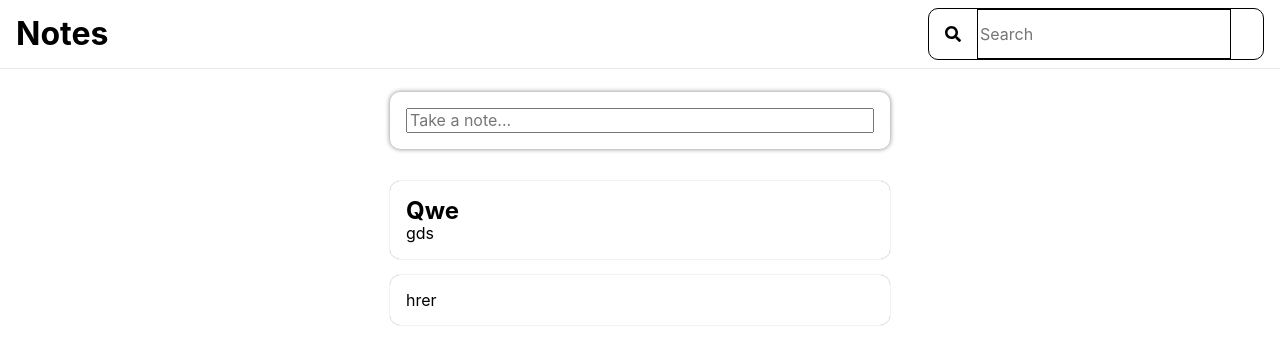
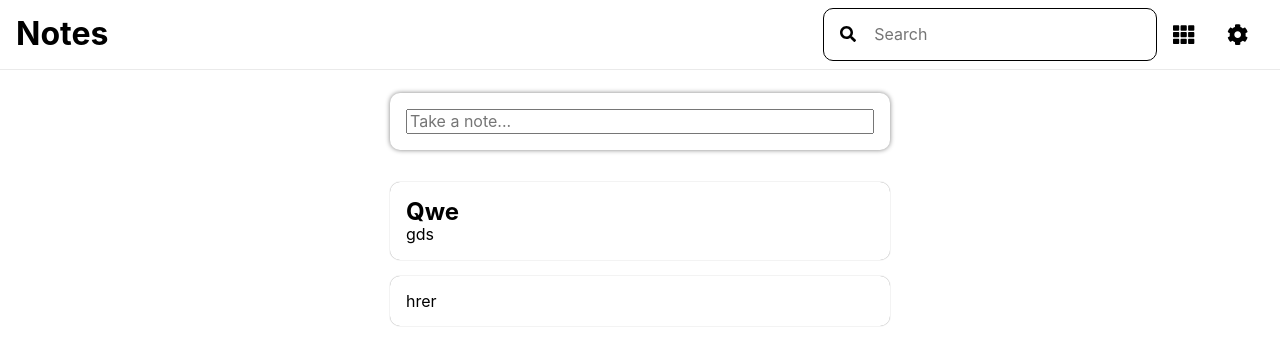
Before and after one commit to Awfj/notes, a React (Create React App) app: page / in a window 1280 px wide. Shown: the top 364 px of the page. Built offline with nearby package versions, Linux system fonts and the light colour scheme.

Commit message:
add changeView

```diff
--- a/src/App.js
+++ b/src/App.js
@@ -11,6 +11,7 @@ class App extends React.Component {
     color: "white",
     expanded: false,
     selected: false,
+    view: "list",
     notes: [
       {
         id: 0,
@@ -73,17 +74,26 @@ class App extends React.Component {
     this.setState({ color });
   };
 
+  changeView = () => {
+    if (this.state.view === "list") {
+      this.setState({ view: "grid" });
+    } else {
+      this.setState({ view: "list" });
+    }
+  };
+
   render() {
     // console.log(this.state.expanded);
 
     return (
       <div className="App" onClick={this.handleClick}>
-        <Header />
+        <Header view={this.state.view} changeView={this.changeView} />
 
         <main>
           <Keep
             value={this.state.value}
             notes={this.state.notes}
+            view={this.state.view}
             expanded={this.state.expanded}
             handleChange={this.handleChange}
             handleSubmit={this.handleSubmit}
--- a/src/App.scss
+++ b/src/App.scss
@@ -27,13 +27,3 @@
     transform: rotate(360deg);
   }
 }
-
-header {
-  padding: 0.5em 1em;
-  margin-bottom: 1.5em;
-}
-
-main {
-  margin: 0 auto;
-  max-width: 500px;
-}
--- a/src/components/Header/Header.js
+++ b/src/components/Header/Header.js
@@ -1,9 +1,22 @@
 import React from "react";
 import styles from "./Header.module.scss";
 import { FontAwesomeIcon } from "@fortawesome/react-fontawesome";
-import { faSearch } from "@fortawesome/free-solid-svg-icons";
+import {
+  faSearch,
+  faCog,
+  faTh,
+  faThList
+} from "@fortawesome/free-solid-svg-icons";
 
-const Header = () => {
+const Header = props => {
+  let iconView = "";
+  switch (props.view) {
+    case "grid":
+      iconView = faThList;
+      break;
+    default:
+      iconView = faTh;
+  }
   return (
     <header className={styles.Header}>
       <h1>Notes</h1>
@@ -14,6 +27,12 @@ const Header = () => {
           </button>
           <input type="search" placeholder="Search" />
         </form>
+        <button type="button" id="grid" onClick={props.changeView}>
+          <FontAwesomeIcon icon={iconView} size="lg" />
+        </button>
+        <button type="button">
+          <FontAwesomeIcon icon={faCog} size="lg" />
+        </button>
         {/* <button type='button'>Enable Dark Theme</button> */}
       </div>
     </header>
--- a/src/components/Header/Header.module.scss
+++ b/src/components/Header/Header.module.scss
@@ -4,6 +4,11 @@
   justify-content: space-between;
   align-items: center;
   box-shadow: 0 0 1px gray;
+  margin-bottom: 1.5em;
+  padding: 0.5em 1em;
+  div {
+    display: flex;
+  }
   form {
     border-radius: 10px;
     padding-right: 2em;
@@ -14,7 +19,6 @@
     padding: 1em;
   }
   input {
-    // padding: 1em 0;
-    border: 1px solid #000;
+    border: none;
   }
 }
--- a/src/components/Keep/Keep.js
+++ b/src/components/Keep/Keep.js
@@ -16,7 +16,11 @@ const Keep = props => {
         expandForm={props.expandForm}
         removeNote={props.removeNote}
       />
-      <Notes notes={props.notes} removeNote={props.removeNote} />
+      <Notes
+        notes={props.notes}
+        removeNote={props.removeNote}
+        view={props.view}
+      />
     </div>
   );
 };
--- a/src/components/Keep/Keep.module.scss
+++ b/src/components/Keep/Keep.module.scss
@@ -1,3 +1,5 @@
-// .Keep {
-
-// }
+.Keep {
+ & > *{
+   margin: 0 auto;
+ }
+}
--- a/src/components/NewNote/NewNote.module.scss
+++ b/src/components/NewNote/NewNote.module.scss
@@ -1,6 +1,7 @@
 .NewNote {
   box-shadow: 0 0 5px gray;
   margin-bottom: 2em;
+  max-width: 500px;
   input {
     width: 100%;
   }
--- a/src/components/Notes/Notes.js
+++ b/src/components/Notes/Notes.js
@@ -4,8 +4,17 @@ import styles from "./Notes.module.scss";
 import Note from "../Note/Note";
 
 const Notes = props => {
+  let classNotes = styles.Notes;
+
+  switch (props.view) {
+    case "grid":
+      classNotes += ` ${styles.grid}`;
+      break;
+    default:
+      classNotes += ` ${styles.list}`;
+  }
   return (
-    <div className={styles.Notes}>
+    <div className={classNotes}>
       {props.notes.map((note, index) => (
         <Note
           key={index}
--- a/src/components/Notes/Notes.module.scss
+++ b/src/components/Notes/Notes.module.scss
@@ -1,4 +1,14 @@
 .Notes {
-  display: grid;
-  grid-gap: 1em;
+  display: flex;
+  gap: 1em;
 }
+
+.grid {
+  flex-direction: row;
+  max-width: 900px;
+}
+
+.list {
+  flex-direction: column;
+  max-width: 500px;
+}
```
